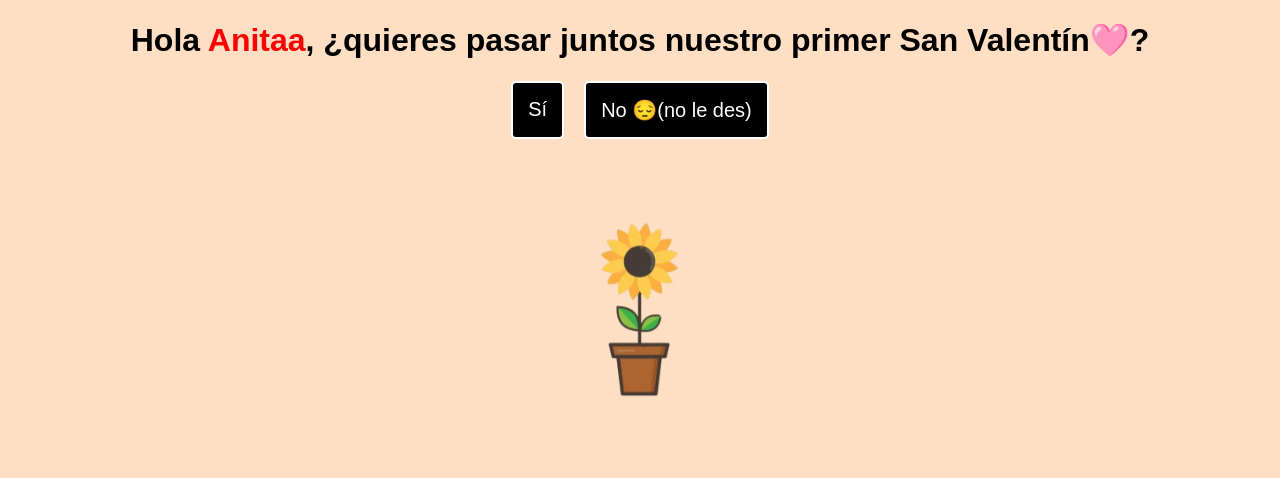
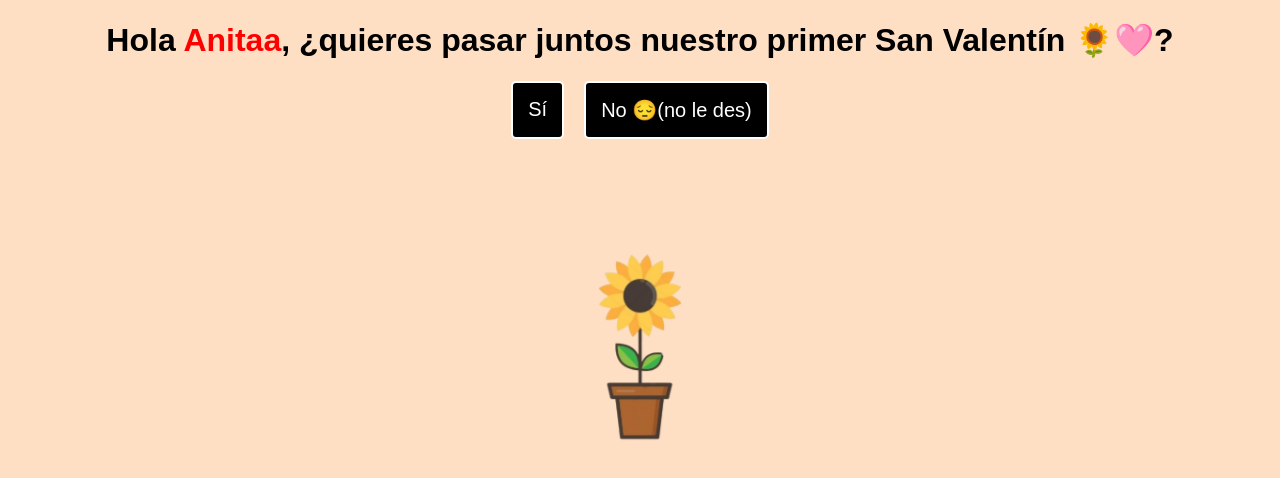
Before and after one commit to Ivannn167/San-Valent-n-, a plain HTML site: page index.html in a window 1280 px wide. Drawn offline with Linux system fonts and the light colour scheme.

Commit message:
index.html

```diff
--- a/index.html
+++ b/index.html
@@ -80,7 +80,7 @@
 </head>
 <body>
 
-    <h1>Hola <span class="anitaa">Anitaa</span>, ¿quieres pasar juntos nuestro primer San Valentín🩷?</h1>
+    <h1>Hola <span class="anitaa">Anitaa</span>, ¿quieres pasar juntos nuestro primer San Valentín 🌻🩷?</h1>
 
     <div class="opciones">
         <button onclick="location.href = 'valentine.html';">Sí</button> <!-- Botón a la izquierda -->
@@ -93,8 +93,8 @@
 <style>
     .girasol {
         display: block;
-        margin: 60px auto;
-        width:220px;
+        margin: 90px auto;
+        width:235px;
         animation: balanceo 2s infinite alternate ease-in-out;
     }
 
```
